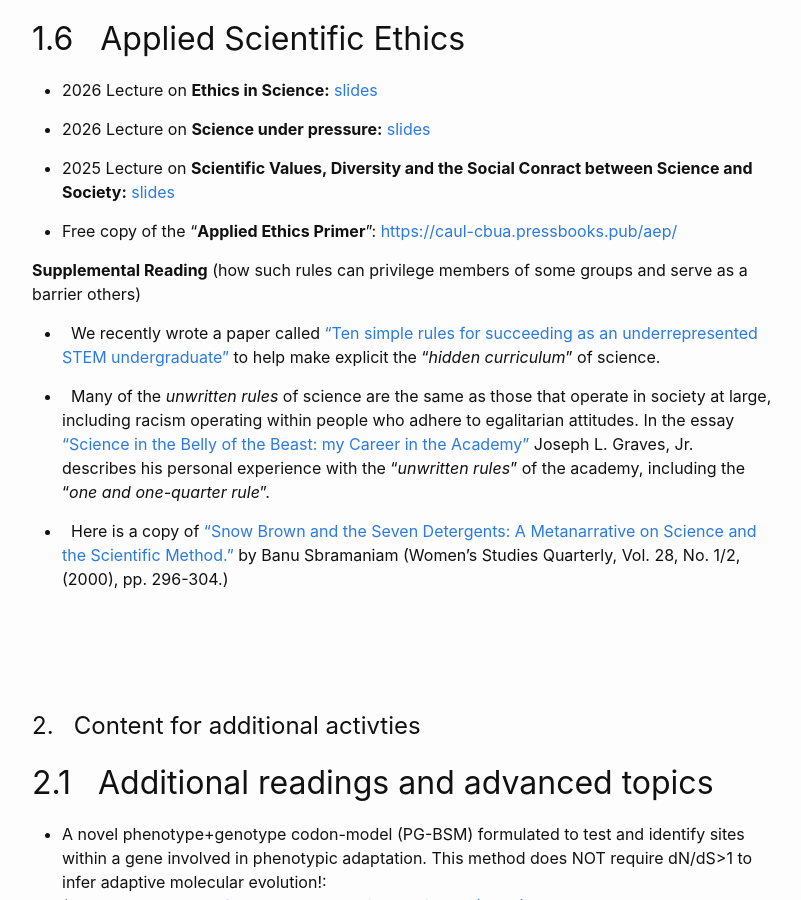
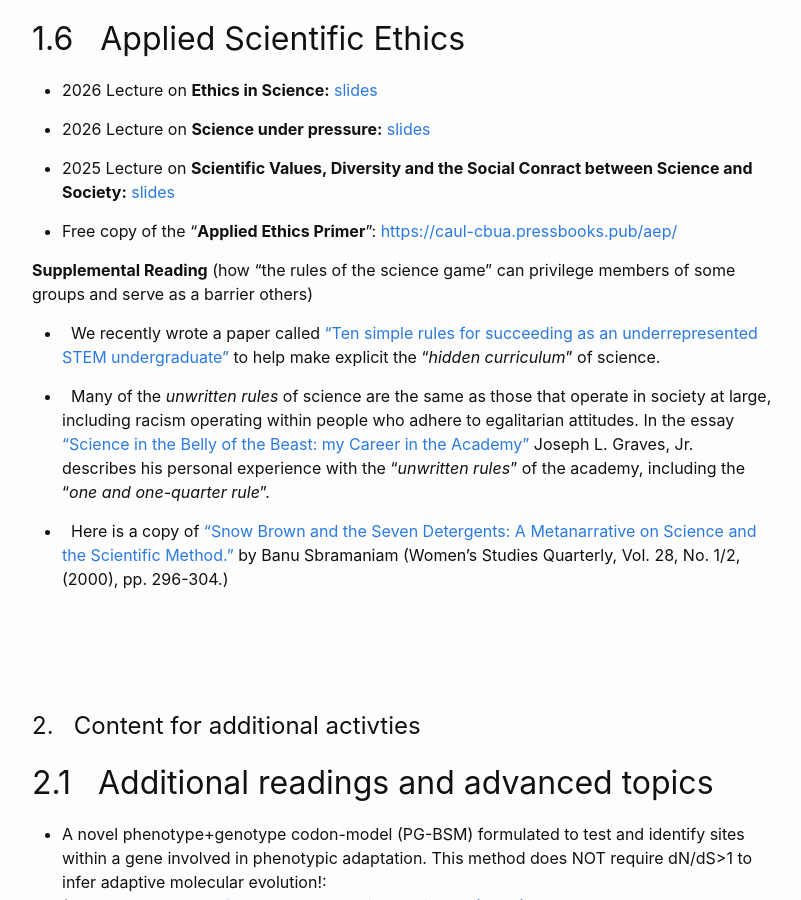
Before and after one commit to molevolworkshop/molevolworkshop.github.io, a Jekyll site: the page built from faculty/bielawski/bielawski.md, in a window 1280 px wide and 900 px high, scrolled down 3143 px. Shown: the whole window, without its empty margins (238-1039 px from the left). Built offline with Jekyll 4.4.1, drawn with Linux system fonts in a browser that asks for light colours.

Commit message:
Update bielawski.md
minor text update

```diff
--- a/faculty/bielawski/bielawski.md
+++ b/faculty/bielawski/bielawski.md
@@ -143,7 +143,7 @@ Translations developed as part of the [Bioinfromatics-4-Everyone](https://github
 * Free copy of the "**Applied Ethics Primer**": [https://caul-cbua.pressbooks.pub/aep/](https://caul-cbua.pressbooks.pub/aep/)
 <br>
 
-**Supplemental Reading** (how such rules can privilege members of some groups and serve as a barrier others)
+**Supplemental Reading** (how "the rules of the science game" can privilege members of some groups and serve as a barrier others)
 
 *  &nbsp; We recently wrote a paper called ["Ten simple rules for succeeding as an underrepresented STEM undergraduate"](https://journals.plos.org/ploscompbiol/article?id=10.1371/journal.pcbi.1010101) to help make explicit the "*hidden curriculum*" of science.
 
```
